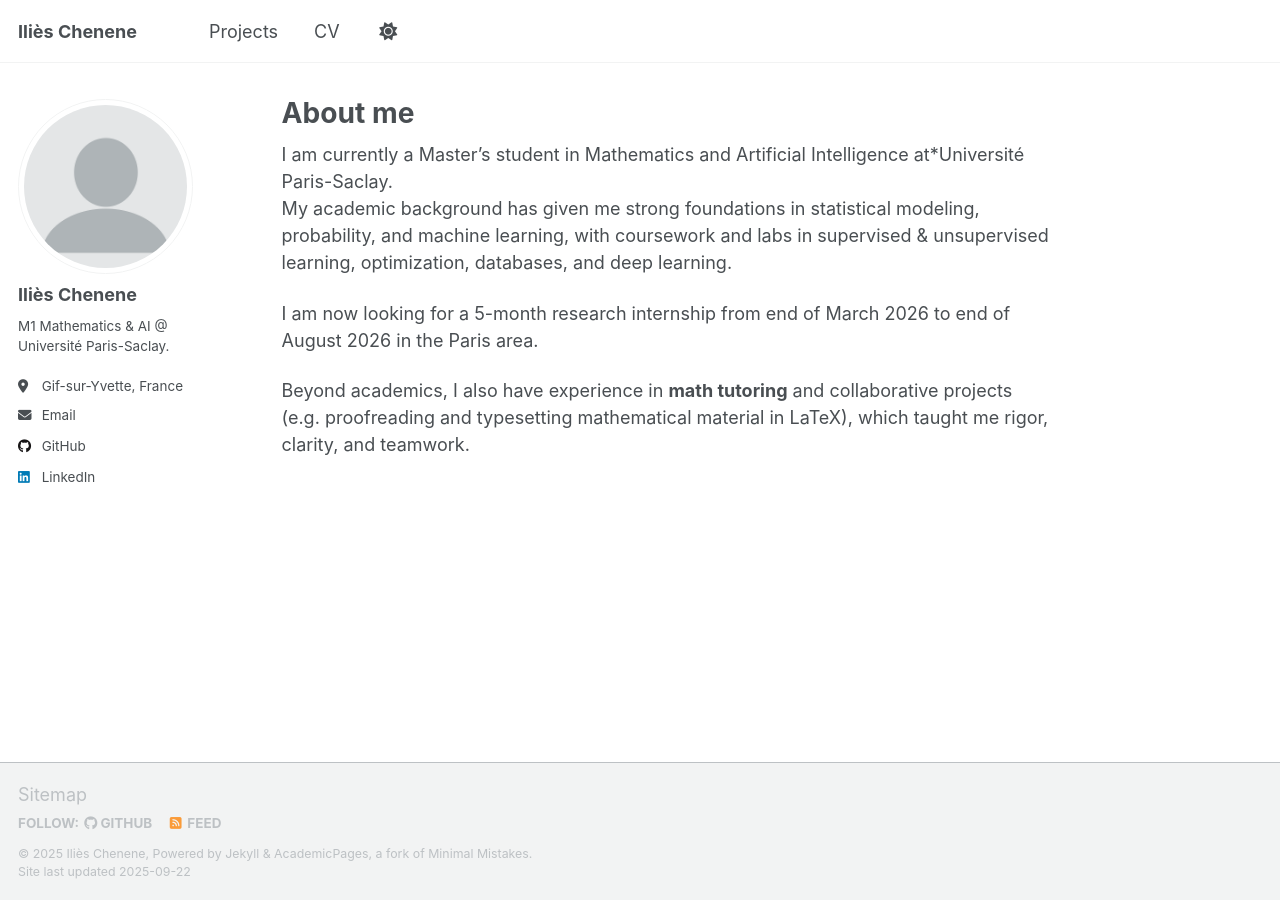
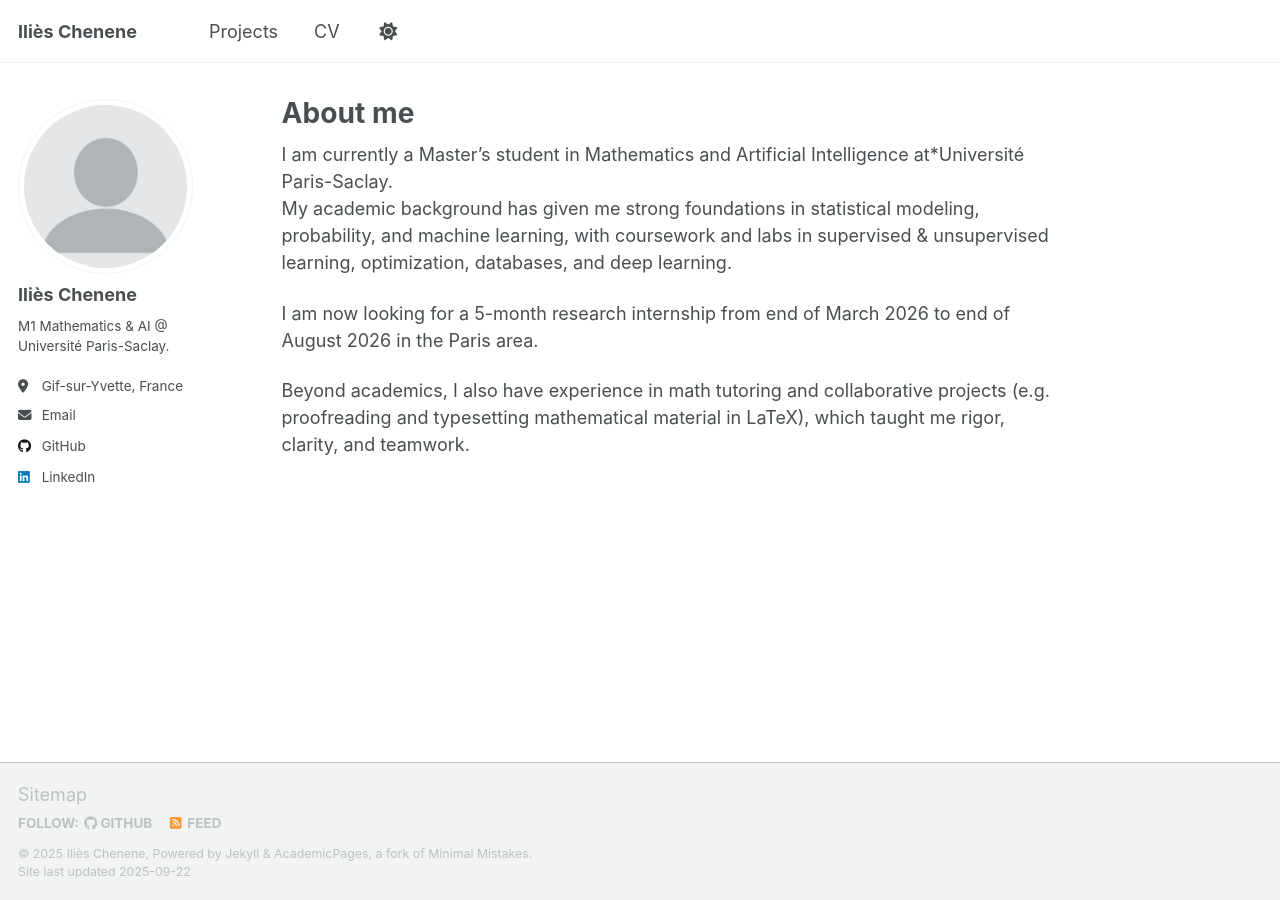
Before and after one commit to i-chenene/i-chenene.github.io, a Jekyll site: the page built from _pages/about.md, in a window 1280 px wide. Built offline with Jekyll 4.4.1, drawn with Linux system fonts in a browser that asks for light colours; a script that is not in the unit is left out.

```diff
--- a/_pages/about.md
+++ b/_pages/about.md
@@ -12,4 +12,4 @@ My academic background has given me strong foundations in statistical modeling,
 
 I am now looking for a 5-month research internship from end of March 2026 to end of August 2026 in the Paris area.
 
-Beyond academics, I also have experience in **math tutoring** and collaborative projects (e.g. proofreading and typesetting mathematical material in LaTeX), which taught me rigor, clarity, and teamwork.
+Beyond academics, I also have experience in math tutoring and collaborative projects (e.g. proofreading and typesetting mathematical material in LaTeX), which taught me rigor, clarity, and teamwork.
```
